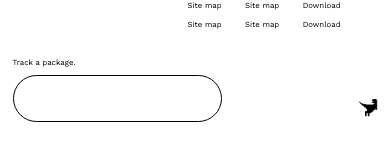
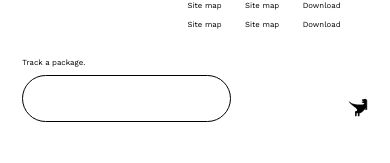
Before and after one commit to blakepreston/LREXTestSite, a Vue app: page / in a window 390 px wide. Shown: the part 1606-1769 px from the top of the page. Built offline with nearby package versions, Linux system fonts and the light colour scheme.

Commit message:
Footer sizing fix

```diff
--- a/src/components/AboutUs.vue
+++ b/src/components/AboutUs.vue
@@ -613,6 +613,10 @@
     padding: 15px;
   }
 
+  .footer_dino{
+    margin-left: 30vw;
+  }
+
   .footer_dino img{
   top: 1.5em;
   }
--- a/src/components/HomePage.vue
+++ b/src/components/HomePage.vue
@@ -651,6 +651,10 @@
     padding: 15px;
   }
 
+  .footer_dino{
+    margin-left: 30vw;
+  }
+
   .footer_dino img{
   top: 1.5em;
   }
--- a/src/components/OurSolutions.vue
+++ b/src/components/OurSolutions.vue
@@ -609,6 +609,10 @@
     padding: 15px;
   }
 
+  .footer_dino{
+    margin-left: 30vw;
+  }
+
   .footer_dino img{
   top: 1.5em;
   }
```
